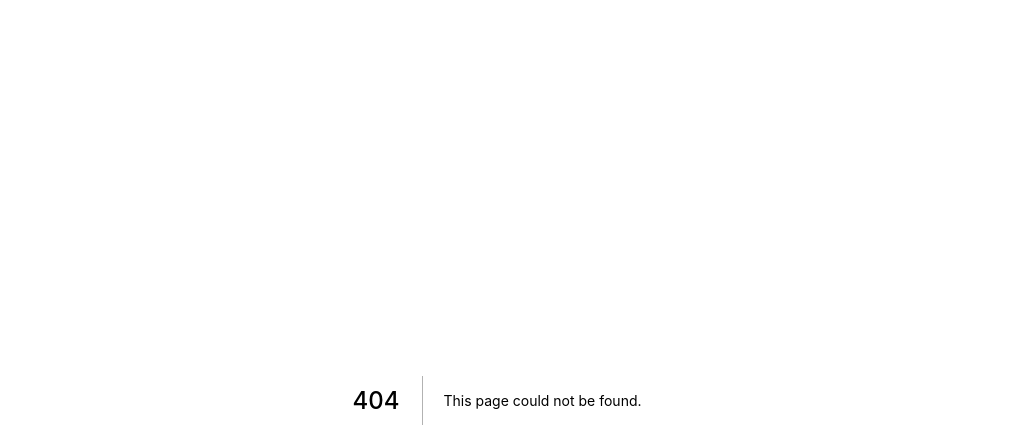
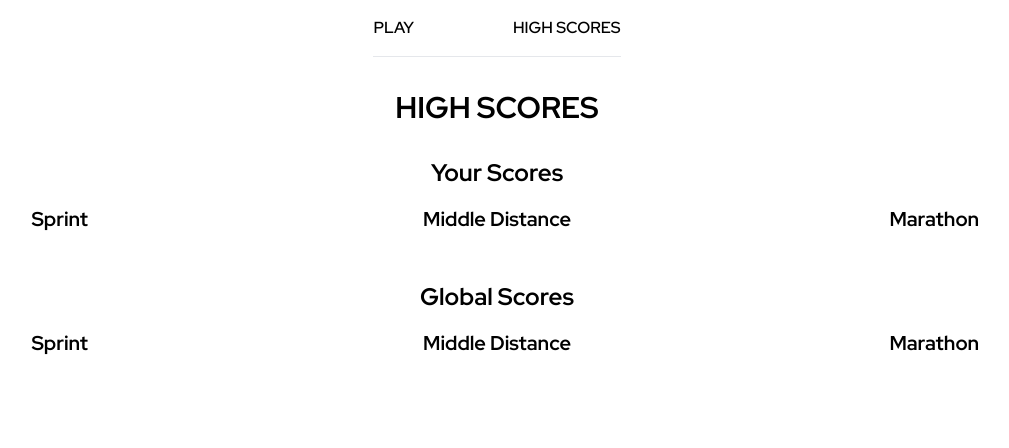
Before and after one commit to Exalted100/typathon-frontend, a Next.js app: page /scores in a window 1280 px wide. Before the commit this address had no page. Shown: the top 448 px of the page, without its empty margins (143-1152 px from the left). Built offline with nearby package versions, Linux system fonts and the light colour scheme.

Commit message:
feat: started working on scores page

```diff
--- /dev/null
+++ b/components/Layout.js
@@ -0,0 +1,15 @@
+import Link from "next/link"
+
+const Layout = ({children}) => {
+    return (
+        <div>
+            <nav className="border-b grid grid-cols-2 gap-8 font-semibold py-4 w-fit mx-auto">
+                <Link href="/home"><a className="w-fit">PLAY</a></Link>
+                <Link href="/scores"><a className="w-fit">HIGH SCORES</a></Link>
+            </nav>
+            <div>{children}</div>
+        </div>
+    )
+}
+
+export default Layout
--- a/pages/home.js
+++ b/pages/home.js
@@ -1,25 +1,61 @@
-import { useState } from "react"
-import ProgressBar from "../components/ProgressBar"
+import { useEffect, useState } from "react";
+import Layout from "../components/Layout";
+import ProgressBar from "../components/ProgressBar";
 
 const Home = () => {
-    const [layout, setLayout] = useState("up-and-down")
-    const [typedResponse, setTypedResponse] = useState("")
-    const toType = "This is a random block of text for the purpose of developing the web application. I hope you enjoy trying this out, cheers."
+  const [timeTypingStarted, setTimeTypingStarted] = useState();
+  const [timeTypingEnded, setTimeTypingEnded] = useState();
+  const [layout, setLayout] = useState("up-and-down");
+  const [typedResponse, setTypedResponse] = useState("");
+  const toType =
+    "This is a random block of text for the purpose of developing the web application. I hope you enjoy trying this out, cheers.";
 
   const onTextareaChange = (e) => {
-        if (e.target.value[e.target.value.length - 1] === toType[e.target.value.length - 1] && e.target.value.length - typedResponse.length === 1) {
-            setTypedResponse(e.target.value)
+    if (
+      e.target.value[e.target.value.length - 1] ===
+        toType[e.target.value.length - 1] &&
+      e.target.value.length - typedResponse.length === 1
+    ) {
+      setTypedResponse(e.target.value);
     }
+  };
+
+  const getSpeedPercentile = (charactersPerSecond) => {
+    if (charactersPerSecond >= 10) {
+      return "competitive";
+    } else if (charactersPerSecond >= 5.8) {
+      return "high";
+    } else if (charactersPerSecond >= 5) {
+      return "productive";
+    } else if (charactersPerSecond >= 4.2) {
+      return "above average";
+    } else if (charactersPerSecond >= 3) {
+      return "average";
+    } else {
+      return "below average";
     }
+  };
 
-    const layoutColumns = layout.includes("up-and-down") ? "grid-cols-1" : "grid-cols-2";
+  useEffect(() => {
+    if (typedResponse.length === 1) {
+      setTimeTypingStarted(performance.now());
+    }
+    if (typedResponse.length === toType.length) {
+      setTimeTypingEnded(performance.now());
+    }
+  }, [typedResponse, typedResponse.length]);
+
+  const layoutColumns = layout.includes("up-and-down")
+    ? "grid-cols-1"
+    : "grid-cols-2";
   const layoutOrder = layout.includes("reverse") ? "order-last" : "";
 
   return (
+    <Layout>
       <div>
-            <div>
-                <label>Layout:
-                    <select onChange={e => setLayout(e.target.value)} value={layout}>
+        <label>
+          Layout:
+          <select onChange={(e) => setLayout(e.target.value)} value={layout}>
             <option value="up-and-down">Up and down</option>
             <option value="side-by-side">Side by side</option>
             <option value="up-and-down-reverse">Up and down reverse</option>
@@ -29,13 +65,44 @@ const Home = () => {
 
         <div className={`grid gap-4 ${layoutColumns}`}>
           <p className={layoutOrder}>{toType}</p>
-                    <textarea onChange={onTextareaChange} value={typedResponse} className="border border-red-400" />
+          <textarea
+            onChange={onTextareaChange}
+            value={typedResponse}
+            className="border border-red-400"
+          />
         </div>
 
-                <ProgressBar width={`${Math.floor((typedResponse.length / toType.length) * 100)}%`} />
+        <ProgressBar
+          width={`${Math.floor((typedResponse.length / toType.length) * 100)}%`}
+        />
+
+        {typedResponse.length === toType.length && (
+          <>
+            <p>
+              You spent{" "}
+              {((timeTypingEnded - timeTypingStarted) / 1000).toFixed(2)}{" "}
+              seconds, at{" "}
+              {(
+                toType.length /
+                ((timeTypingEnded - timeTypingStarted) / 1000)
+              ).toFixed(2)}{" "}
+              characters per second. You typing speed is{" "}
+              {getSpeedPercentile(toType.length / ((timeTypingEnded - timeTypingStarted) / 1000))}
+              .
+            </p>
+            <p>
+              Did you know? — According to Intersteno, an international
+              federation that regularly organizes international typing contests,
+              the world record for typing speed is held by Czech typist Helena
+              Matoušková. In 2003, she achieved a typing speed of 955 characters
+              per minute. That’s around 15.9 characters per second, with 99.97%
+              precision!
+            </p>
+          </>
+        )}
       </div>
-        </div>
-    )
-}
+    </Layout>
+  );
+};
 
-export default Home
+export default Home;
--- /dev/null
+++ b/pages/scores.js
@@ -0,0 +1,45 @@
+import Layout from "../components/Layout"
+
+const Scores = () => {
+    return (
+        <Layout>
+            <h1 className="font-bold text-center text-3xl my-8">HIGH SCORES</h1>
+            <h2 className="font-bold text-center text-2xl my-4">Your Scores</h2>
+            <div className="grid grid-cols-3 gap-8 pb-8 text-center">
+                <div>
+                    <h3 className="font-bold text-xl">Sprint</h3>
+                    <ol></ol>
+                </div>
+
+                <div>
+                    <h3 className="font-bold text-xl">Middle Distance</h3>
+                    <ol></ol>
+                </div>
+
+                <div>
+                    <h3 className="font-bold text-xl">Marathon</h3>
+                    <ol></ol>
+                </div>
+            </div>
+            <h2 className="font-bold text-center text-2xl my-4">Global Scores</h2>
+            <div className="grid grid-cols-3 gap-8 pb-8 text-center">
+                <div>
+                    <h3 className="font-bold text-xl">Sprint</h3>
+                    <ol></ol>
+                </div>
+
+                <div>
+                    <h3 className="font-bold text-xl">Middle Distance</h3>
+                    <ol></ol>
+                </div>
+
+                <div>
+                    <h3 className="font-bold text-xl">Marathon</h3>
+                    <ol></ol>
+                </div>
+            </div>
+        </Layout>
+    )
+}
+
+export default Scores
```
Lines whose indentation alone changed are shown as unchanged.
